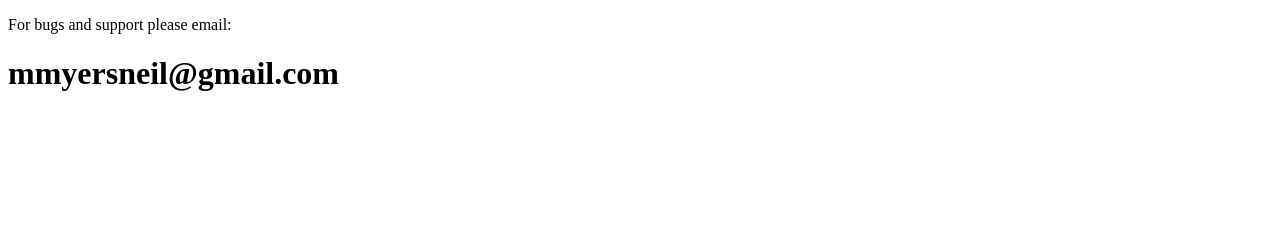
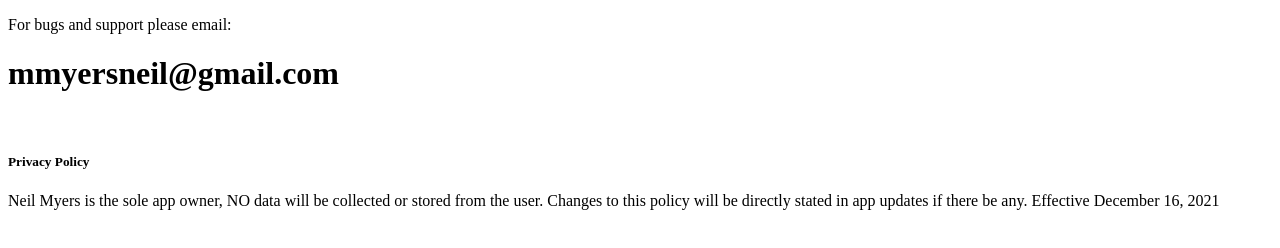
Before and after one commit to NeilSMyers/NeilSMyers.github.io, a plain HTML site: page index.html in a window 1280 px wide. Drawn offline with Linux system fonts and the light colour scheme.

Commit message:
privacy policy

```diff
--- a/index.html
+++ b/index.html
@@ -9,5 +9,12 @@
   <body>
     <p>For bugs and support please email:</p>
     <h1>mmyersneil@gmail.com</h1>
+    <br />
+    <h5>Privacy Policy</h5>
+    <p>
+      Neil Myers is the sole app owner, NO data will be collected or stored from
+      the user. Changes to this policy will be directly stated in app updates if
+      there be any. Effective December 16, 2021
+    </p>
   </body>
 </html>
```
